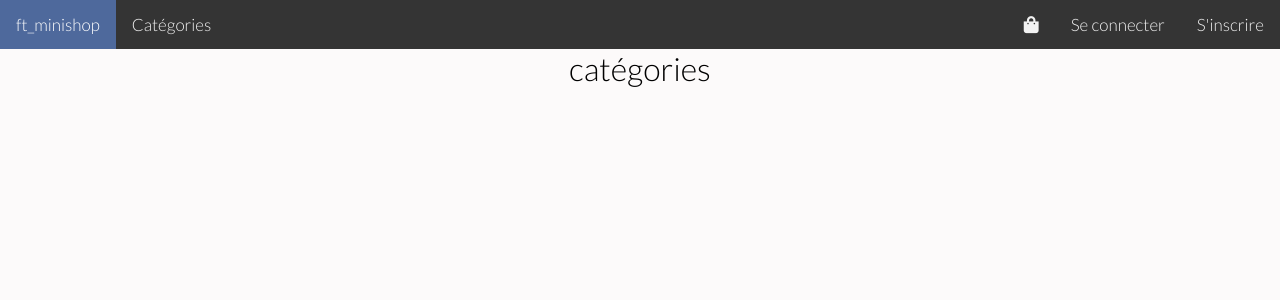
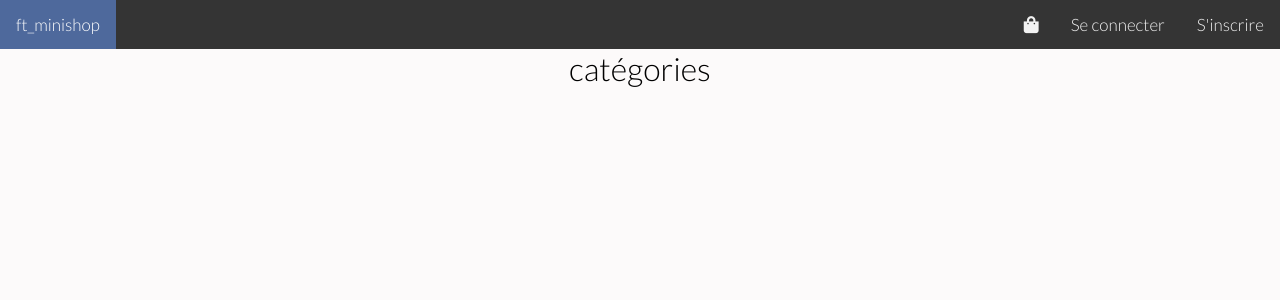
Before and after one commit to FloryneTourret/Rush-00, a PHP site: page /categories.php in a window 1280 px wide. Shown: the top 300 px of the page. Run offline with PHP 8.4, Linux system fonts and the light colour scheme; data that the repository does not hold is empty; some libraries are stand-ins or nearby versions.

Commit message:
rm nav categories

```diff
--- a/views/base/header.php
+++ b/views/base/header.php
@@ -20,7 +20,6 @@
 
 <div class="topnav clearfix" id="myTopnav">
   <a href="index.php">ft_minishop</a>
-  <a href="categories.php">Catégories</a>
   <?php if(isset($_SESSION['email'])){ ?>
   <a href="logout.php" class="float-right">Déconnexion</a>
   <?php if($_SESSION['role'] == 'admin'){ ?>
--- a/views/base/header_admin.php
+++ b/views/base/header_admin.php
@@ -20,7 +20,6 @@
 
 <div class="topnav clearfix" id="myTopnav">
   <a href="../index.php">ft_minishop</a>
-  <a href="../categories.php">Catégories</a>
   <?php if(isset($_SESSION['email'])){ ?>
   <a href="../logout.php" class="float-right">Déconnexion</a>
   <a href="index.php" class="float-right">Panel admin</a>
```
